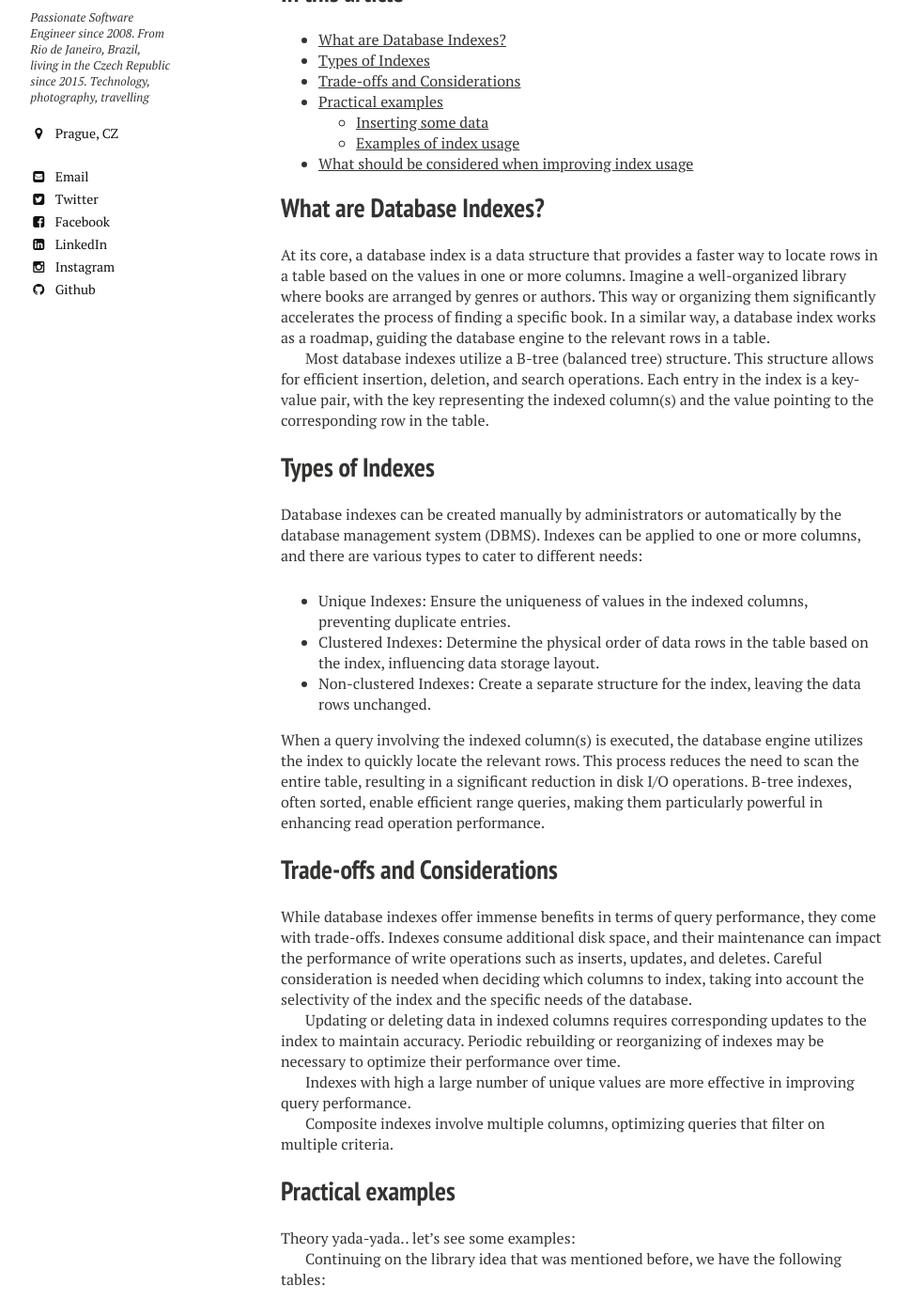
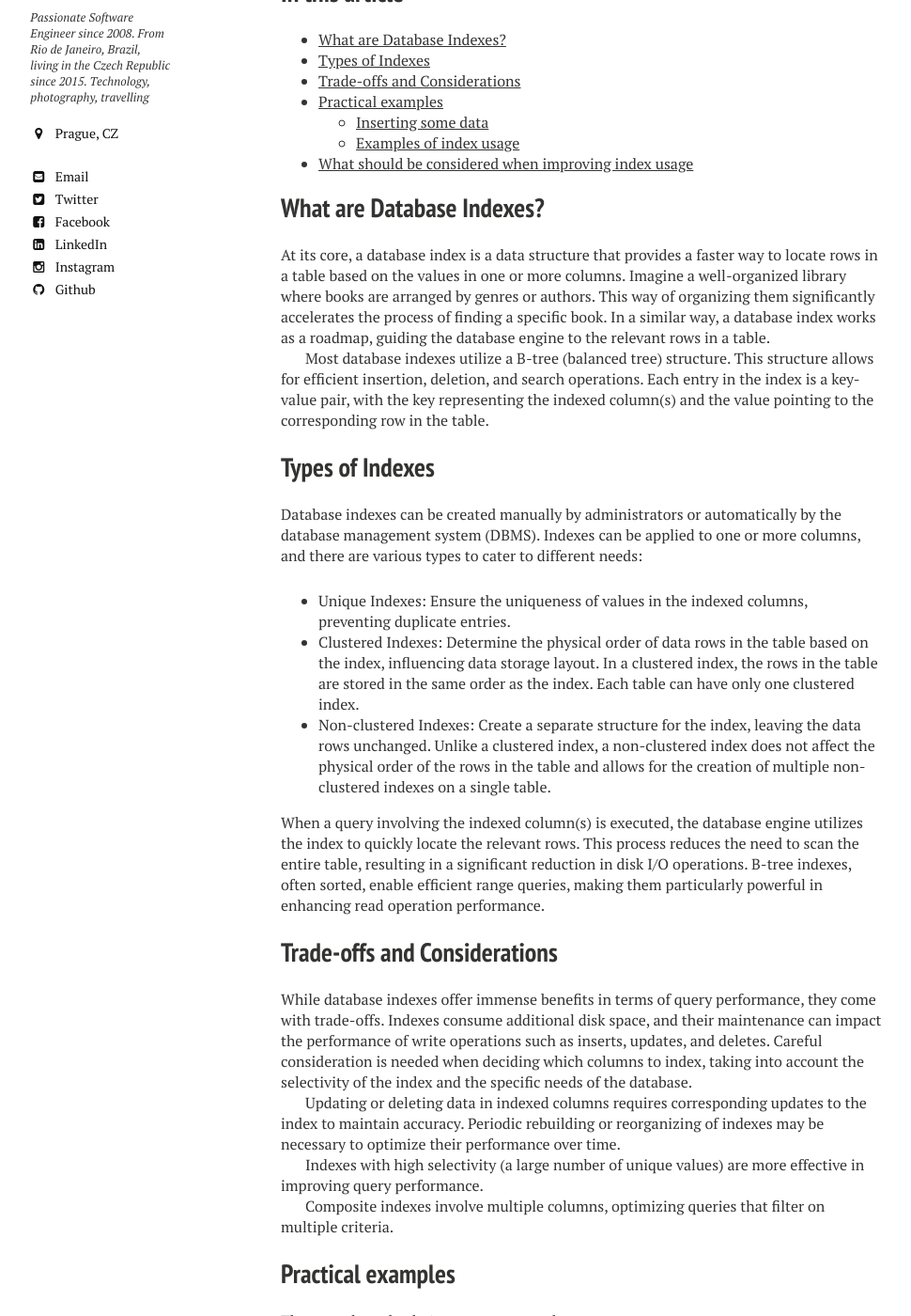
Before and after one commit to jonathas/jonathas.github.io, a Jekyll site: the page built from _posts/2023-11-22-optimizing-data-access-database-indexes.md, in a window 1280 px wide and 1400 px high, scrolled down 824 px. Shown: the whole window at 94% size, without its empty margins (21-991 px from the left). Built offline with Jekyll 4.4.1, drawn with Linux system fonts in a browser that asks for light colours; nearby versions of some CDN libraries; comment, search, counter and statistics services are not loaded; some of the changed text lies outside the part shown.

Commit message:
chore: fixed typos in article

```diff
--- a/_posts/2023-11-22-optimizing-data-access-database-indexes.md
+++ b/_posts/2023-11-22-optimizing-data-access-database-indexes.md
@@ -25,7 +25,7 @@ When considering database optimization, the efficiency of retrieving information
 
 ## What are Database Indexes?
 
-At its core, a database index is a data structure that provides a faster way to locate rows in a table based on the values in one or more columns. Imagine a well-organized library where books are arranged by genres or authors. This way or organizing them significantly accelerates the process of finding a specific book. In a similar way, a database index works as a roadmap, guiding the database engine to the relevant rows in a table.
+At its core, a database index is a data structure that provides a faster way to locate rows in a table based on the values in one or more columns. Imagine a well-organized library where books are arranged by genres or authors. This way of organizing them significantly accelerates the process of finding a specific book. In a similar way, a database index works as a roadmap, guiding the database engine to the relevant rows in a table.
 
 Most database indexes utilize a B-tree (balanced tree) structure. This structure allows for efficient insertion, deletion, and search operations. Each entry in the index is a key-value pair, with the key representing the indexed column(s) and the value pointing to the corresponding row in the table.
 
@@ -34,8 +34,8 @@ Most database indexes utilize a B-tree (balanced tree) structure. This structure
 Database indexes can be created manually by administrators or automatically by the database management system (DBMS). Indexes can be applied to one or more columns, and there are various types to cater to different needs:
 
 - Unique Indexes: Ensure the uniqueness of values in the indexed columns, preventing duplicate entries.
-- Clustered Indexes: Determine the physical order of data rows in the table based on the index, influencing data storage layout.
-- Non-clustered Indexes: Create a separate structure for the index, leaving the data rows unchanged.
+- Clustered Indexes: Determine the physical order of data rows in the table based on the index, influencing data storage layout. In a clustered index, the rows in the table are stored in the same order as the index. Each table can have only one clustered index.
+- Non-clustered Indexes: Create a separate structure for the index, leaving the data rows unchanged. Unlike a clustered index, a non-clustered index does not affect the physical order of the rows in the table and allows for the creation of multiple non-clustered indexes on a single table.
 
 When a query involving the indexed column(s) is executed, the database engine utilizes the index to quickly locate the relevant rows. This process reduces the need to scan the entire table, resulting in a significant reduction in disk I/O operations. B-tree indexes, often sorted, enable efficient range queries, making them particularly powerful in enhancing read operation performance.
 
@@ -45,7 +45,7 @@ While database indexes offer immense benefits in terms of query performance, the
 
 Updating or deleting data in indexed columns requires corresponding updates to the index to maintain accuracy. Periodic rebuilding or reorganizing of indexes may be necessary to optimize their performance over time.
 
-Indexes with high a large number of unique values are more effective in improving query performance.
+Indexes with high selectivity (a large number of unique values) are more effective in improving query performance.
 
 Composite indexes involve multiple columns, optimizing queries that filter on multiple criteria.
 
@@ -53,7 +53,7 @@ Composite indexes involve multiple columns, optimizing queries that filter on mu
 
 Theory yada-yada.. let's see some examples:
 
-Continuing on the library idea that  was mentioned before, we have the following tables:
+Continuing on the library idea that  was mentioned before, we have the following tables represented in SQL below:
 
 ### Authors
 
```
Also changed, not shown: other parts of _posts/2023-11-22-optimizing-data-access-database-indexes.md (+1 -1 lines).
